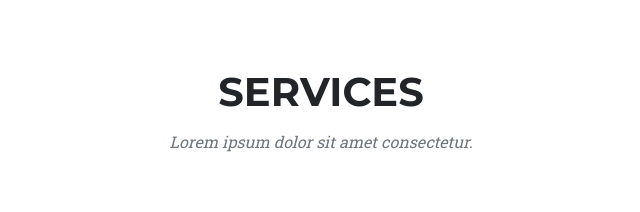
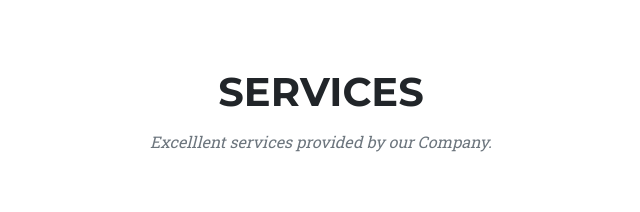
Before and after one commit to hkhali21/IT202Project1-, a plain HTML site: page index.html in a window 1280 px wide. Shown: the part 1460-1672 px from the top of the page, 319-959 px from the left. Drawn offline with nearby package versions, Linux system fonts and the light colour scheme.

Commit message:
added neew section anddone

```diff
--- a/index.html
+++ b/index.html
@@ -92,7 +92,7 @@
             <div class="container">
                 <div class="text-center">
                     <h2 class="section-heading text-uppercase">Services</h2>
-                    <h3 class="section-subheading text-muted">Lorem ipsum dolor sit amet consectetur.</h3>
+                    <h3 class="section-subheading text-muted">Excelllent services provided by our Company.</h3>
                 </div>
                 <div class="row text-center">
                     <div class="col-md-4">
```
